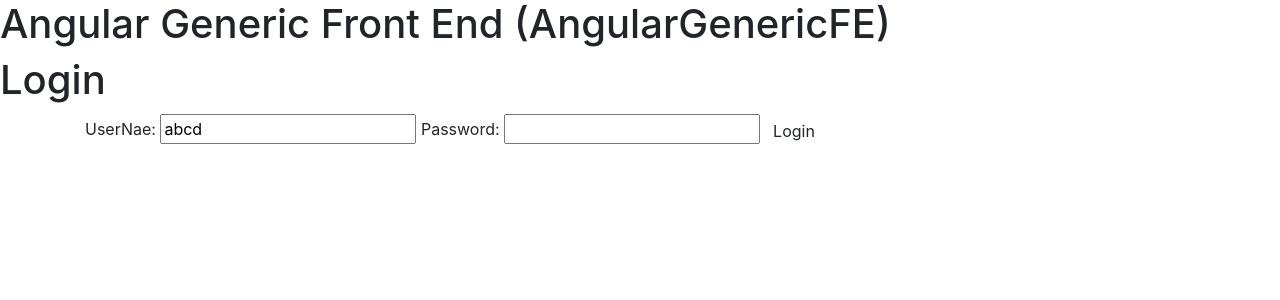
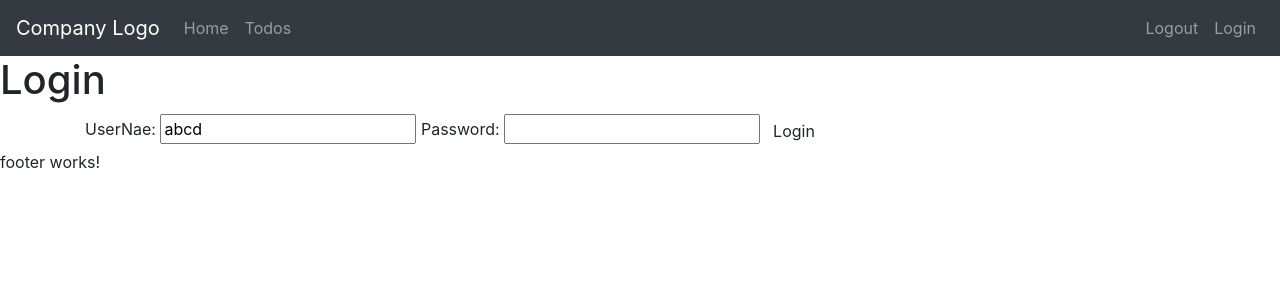
Before and after one commit to mtmonir/angulargenericfe, an Angular app: page /login in a window 1280 px wide. Shown: the top 300 px of the page. Built offline with nearby package versions, Linux system fonts and the light colour scheme.

Commit message:
footer menue added

```diff
--- a/src/app/app.component.html
+++ b/src/app/app.component.html
@@ -1,3 +1,5 @@
-<h1>{{title}}</h1>
+<app-menu></app-menu>
 
 <router-outlet></router-outlet>
+
+<app-footer></app-footer>
--- a/src/app/app.module.ts
+++ b/src/app/app.module.ts
@@ -8,6 +8,8 @@ import { LoginComponent } from './login/login.component';
 import { FormsModule } from '@angular/forms';
 import { ErrorComponent } from './error/error.component';
 import { ListTodosComponent } from './list-todos/list-todos.component';
+import { MenuComponent } from './menu/menu.component';
+import { FooterComponent } from './footer/footer.component';
 
 @NgModule({
   declarations: [
@@ -15,7 +17,9 @@ import { ListTodosComponent } from './list-todos/list-todos.component';
     WelcomeComponent,
     LoginComponent,
     ErrorComponent,
-    ListTodosComponent
+    ListTodosComponent,
+    MenuComponent,
+    FooterComponent
   ],
   imports: [
     BrowserModule,
--- /dev/null
+++ b/src/app/footer/footer.component.html
@@ -0,0 +1 @@
+<p>footer works!</p>
--- /dev/null
+++ b/src/app/footer/footer.component.ts
@@ -0,0 +1,15 @@
+import { Component, OnInit } from '@angular/core';
+
+@Component({
+  selector: 'app-footer',
+  templateUrl: './footer.component.html',
+  styleUrls: ['./footer.component.css']
+})
+export class FooterComponent implements OnInit {
+
+  constructor() { }
+
+  ngOnInit(): void {
+  }
+
+}
--- /dev/null
+++ b/src/app/menu/menu.component.css
@@ -0,0 +1,4 @@
+.menu{
+  display: float;
+  background-color: #222222;
+}
--- /dev/null
+++ b/src/app/menu/menu.component.html
@@ -0,0 +1,14 @@
+<div>
+  <nav class="navbar navbar-expand-md navbar-dark bg-dark">
+    <ul class="nav navbar-nav">
+       <li><a class="navbar-brand" href="#">Company Logo</a></li>
+      <li><a class="nav-link"  href="#">Home</a></li>
+      <li><a class="nav-link" href="#">Todos</a></li>
+    </ul>
+    <ul class="navbar-nav navbar-collapse justify-content-end">
+      <li><a class="nav-link" href="#">Logout</a></li>
+      <li><a class="nav-link" href="#">Login</a></li>
+    </ul>
+
+  </nav>
+</div>
--- /dev/null
+++ b/src/app/menu/menu.component.ts
@@ -0,0 +1,15 @@
+import { Component, OnInit } from '@angular/core';
+
+@Component({
+  selector: 'app-menu',
+  templateUrl: './menu.component.html',
+  styleUrls: ['./menu.component.css']
+})
+export class MenuComponent implements OnInit {
+
+  constructor() { }
+
+  ngOnInit(): void {
+  }
+
+}
```
Also changed, not shown: src/app/footer/footer.component.css (added), 2 other files (tests, documents, lock files or other folders).
